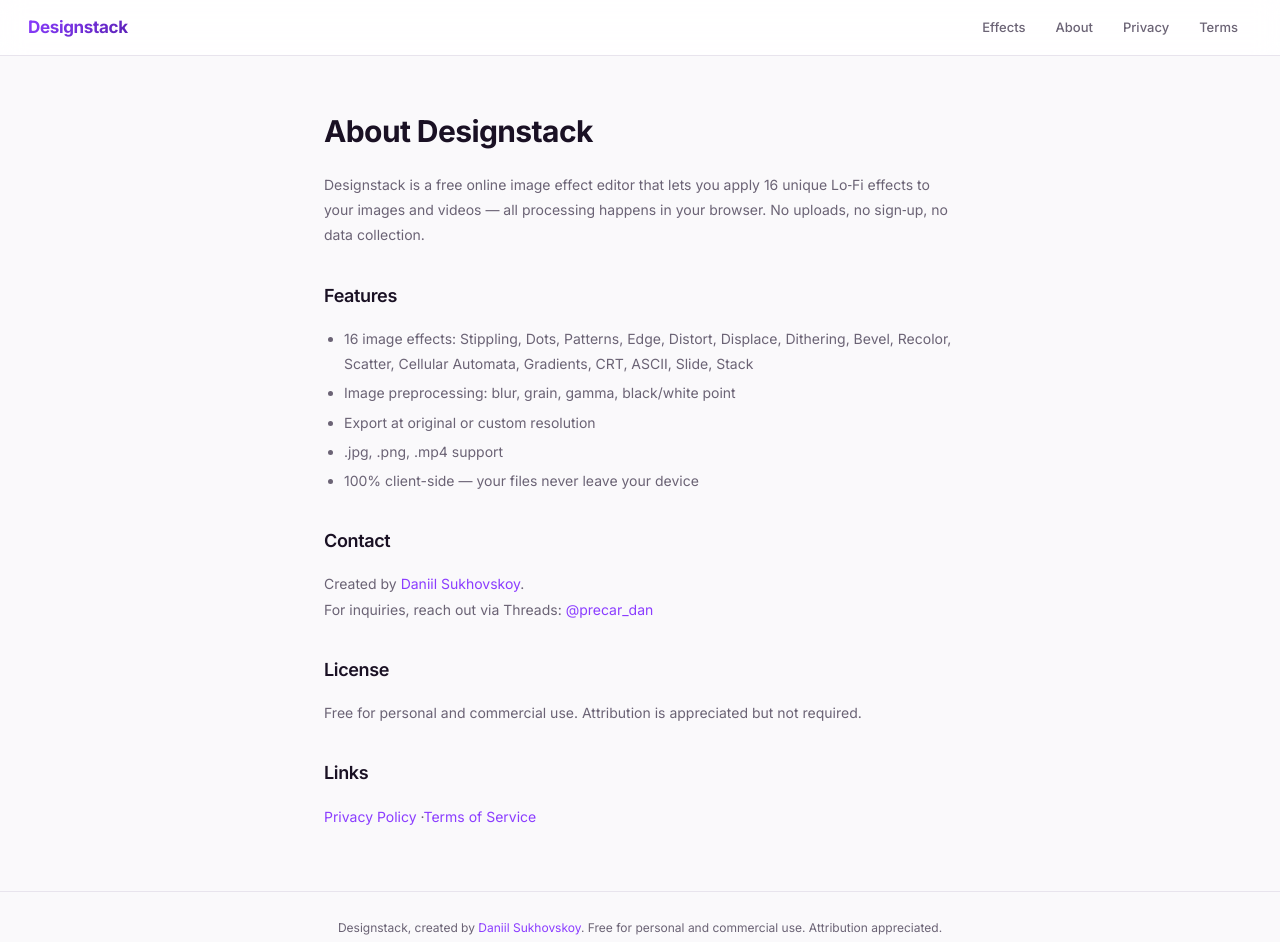
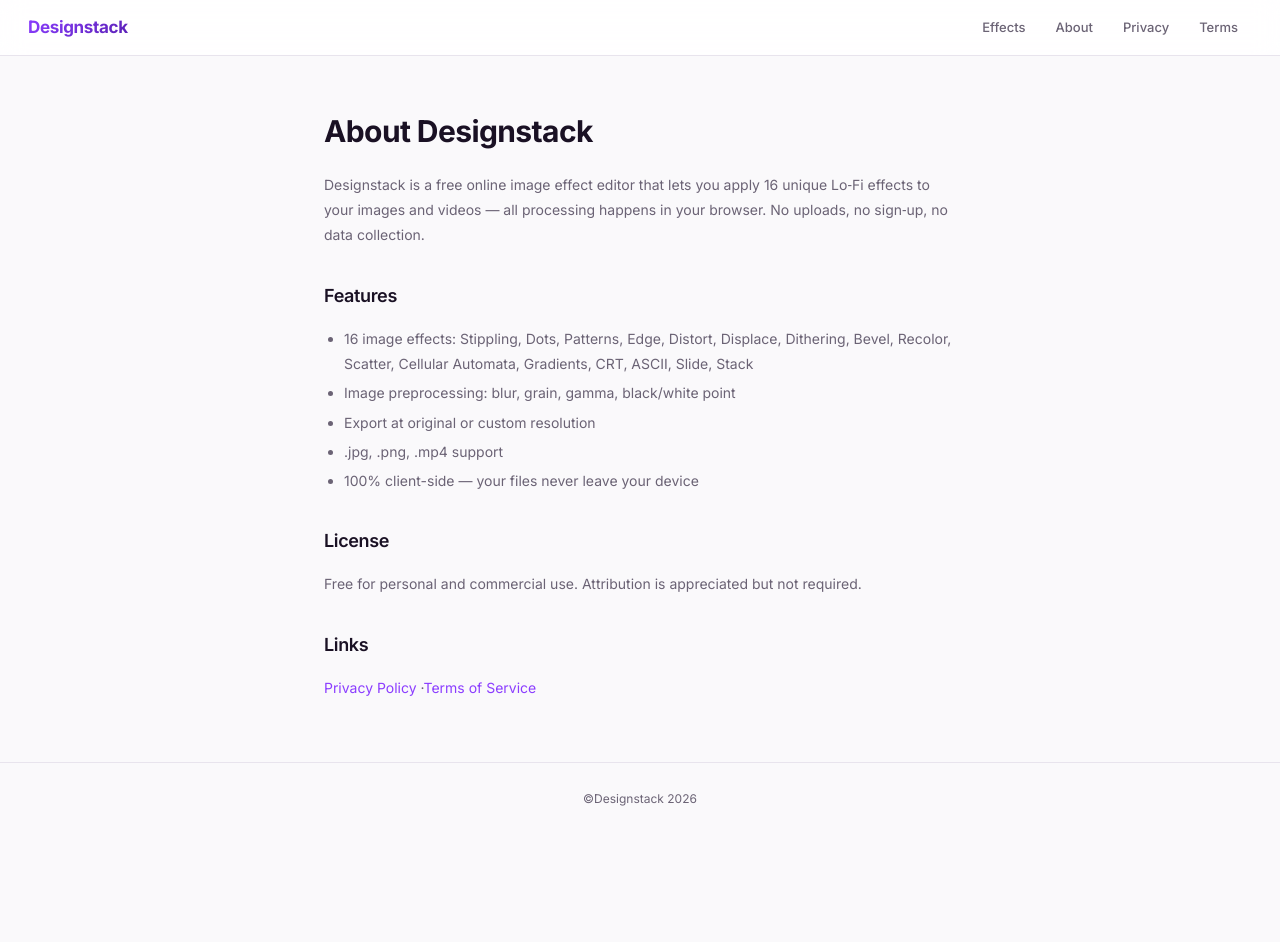
Before and after one commit to flffkaos-pixel/img, a React (Vite) app: page /about in a window 1280 px wide. Shown: the top 942 px of the page. After the commit the page ends 834 px from the top, so only its background shows below. Built offline with nearby package versions, Linux system fonts and the light colour scheme.

Commit message:
fix: remove Daniil/Threads from About page and footer

```diff
--- a/src/App.tsx
+++ b/src/App.tsx
@@ -16,10 +16,6 @@
         <Outlet />
       </div>
       <footer className="footer">
-        <p>
-          Designstack, created by <a href="https://pivosoki.com" target="_blank" rel="noopener noreferrer">Daniil Sukhovskoy</a>.
-          Free for personal and commercial use. Attribution appreciated.
-        </p>
         <p>&copy;Designstack 2026</p>
       </footer>
     </div>
--- a/src/pages/AboutPage.tsx
+++ b/src/pages/AboutPage.tsx
@@ -14,12 +14,6 @@
         <li>100% client-side — your files never leave your device</li>
       </ul>
 
-      <h2>Contact</h2>
-      <p>
-        Created by <a href="https://pivosoki.com" target="_blank" rel="noopener noreferrer">Daniil Sukhovskoy</a>.<br />
-        For inquiries, reach out via Threads: <a href="https://www.threads.com/@precar_dan" target="_blank" rel="noopener noreferrer">@precar_dan</a>
-      </p>
-
       <h2>License</h2>
       <p>Free for personal and commercial use. Attribution is appreciated but not required.</p>
 
```
